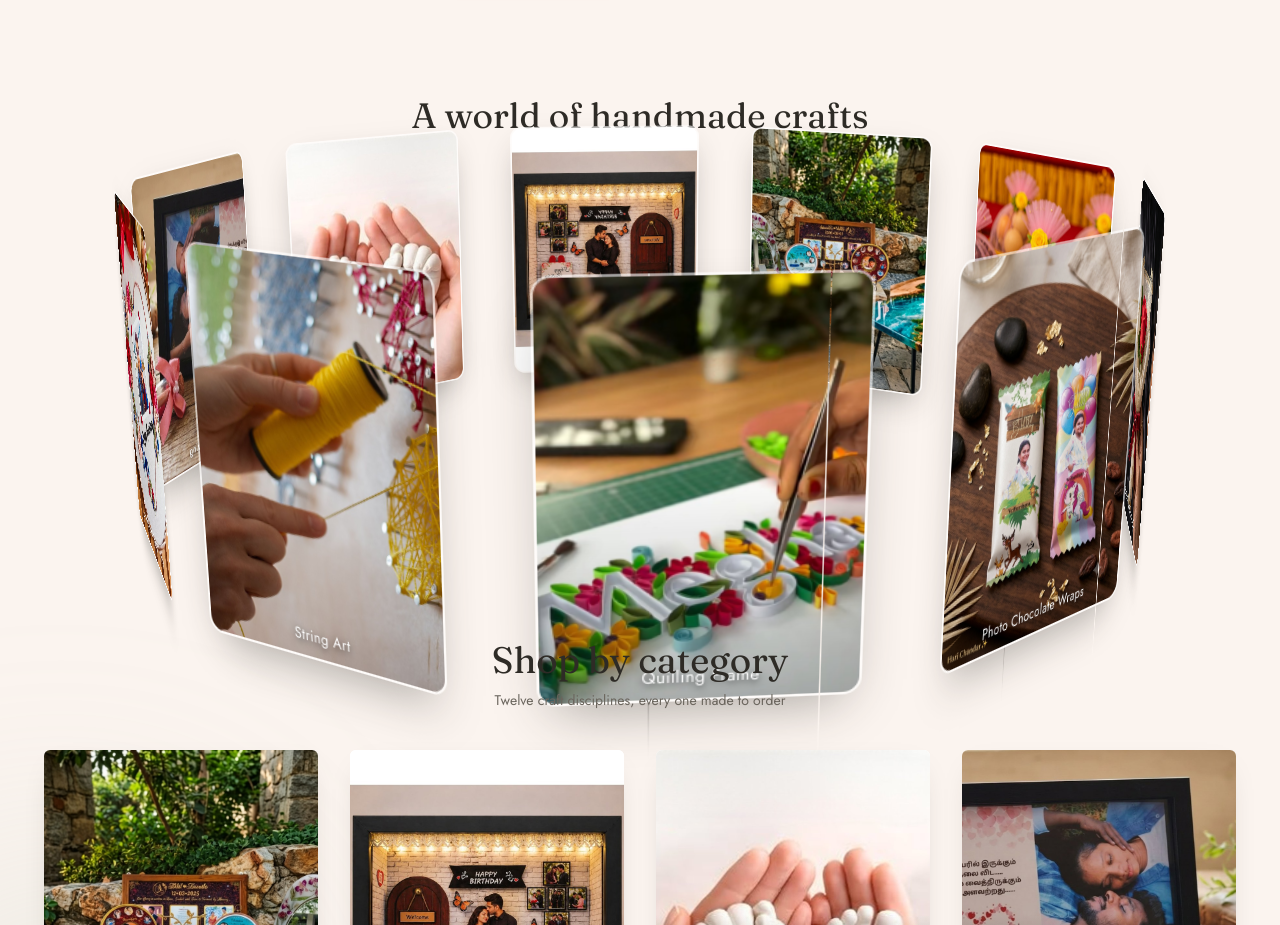
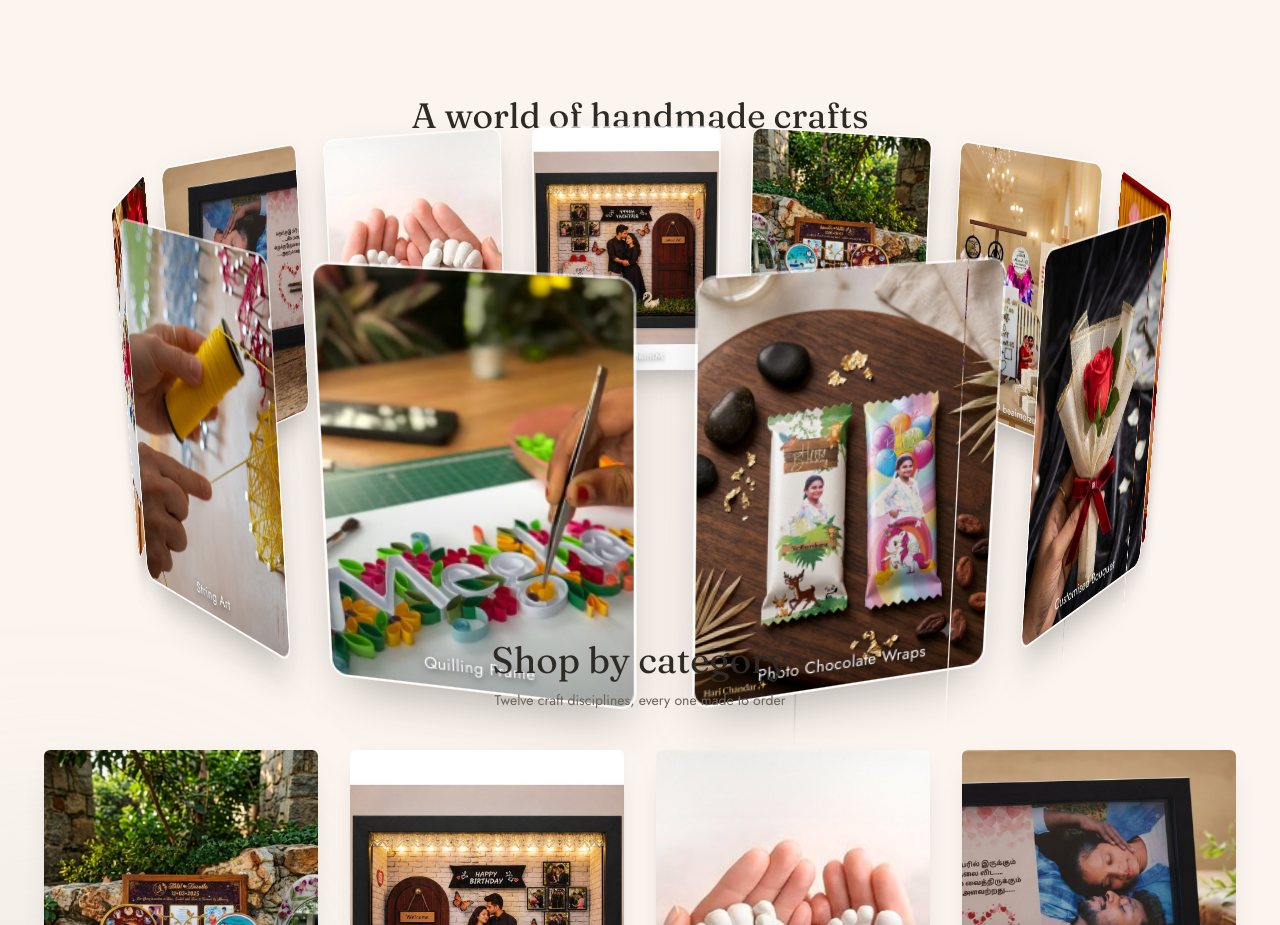
Before and after one commit to Abishek0407/shalus-crafthub, a React (Vite) app: page / in a window 1280 px wide. Shown: the part 1440-2365 px from the top of the page. Built offline with nearby package versions, Linux system fonts and the light colour scheme; a web font is replaced by a local one.

Commit message:
Increase MAX_RING_ITEMS from 10 to 11

```diff
--- a/src/components/ImageRing.jsx
+++ b/src/components/ImageRing.jsx
@@ -5,7 +5,7 @@ import { applyCategoryOverrides, getOverride } from "../utils/imageOverrides";
 import { useOverrideVersion } from "../utils/useOverrideVersion";
 import "./ImageRing.css";
 
-const MAX_RING_ITEMS = 10;
+const MAX_RING_ITEMS = 11;
 
 // 3D rotating ring, adapted from a CSS-only reference into React + GSAP.
 // Pulls real product photos from the catalog where available; falls back
```
